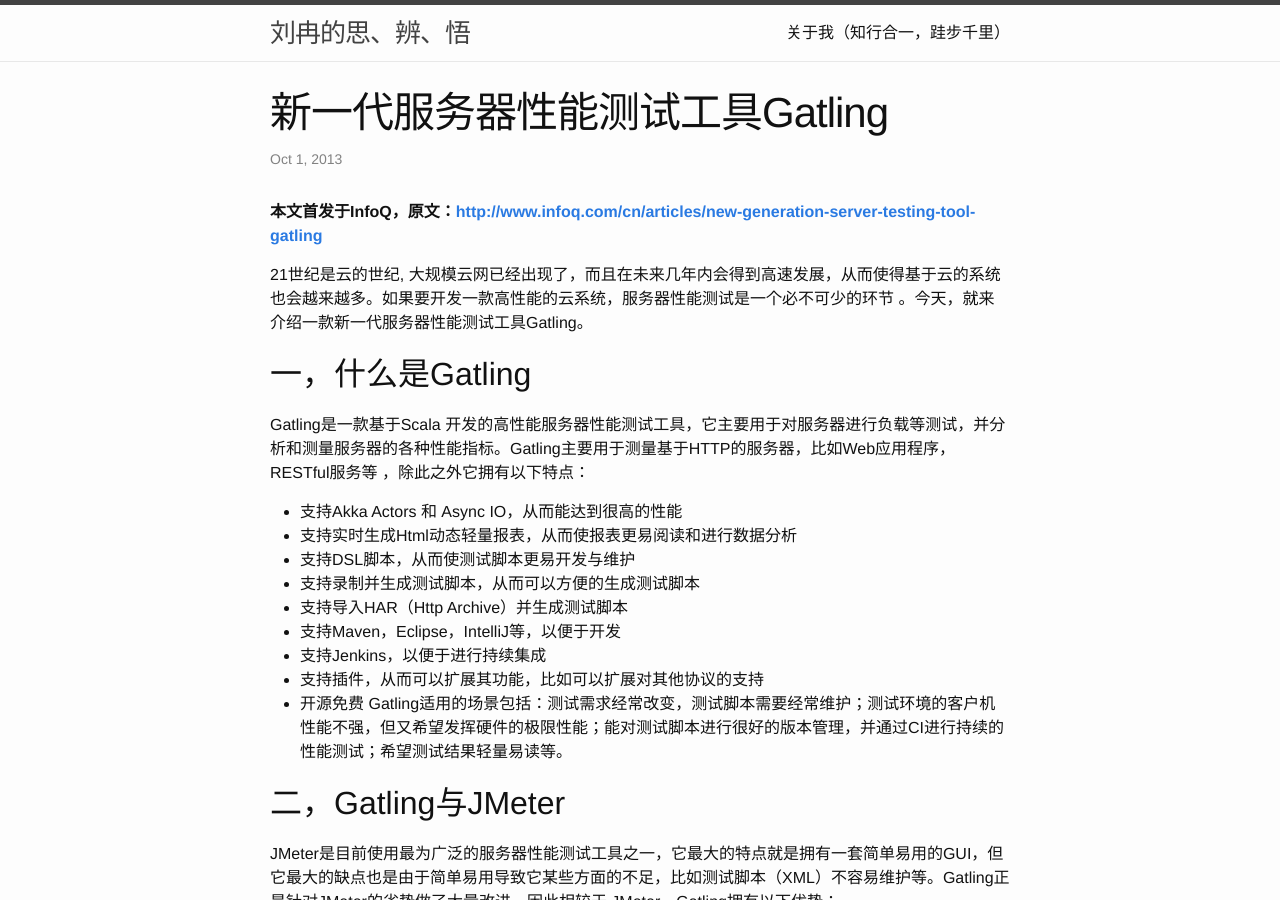
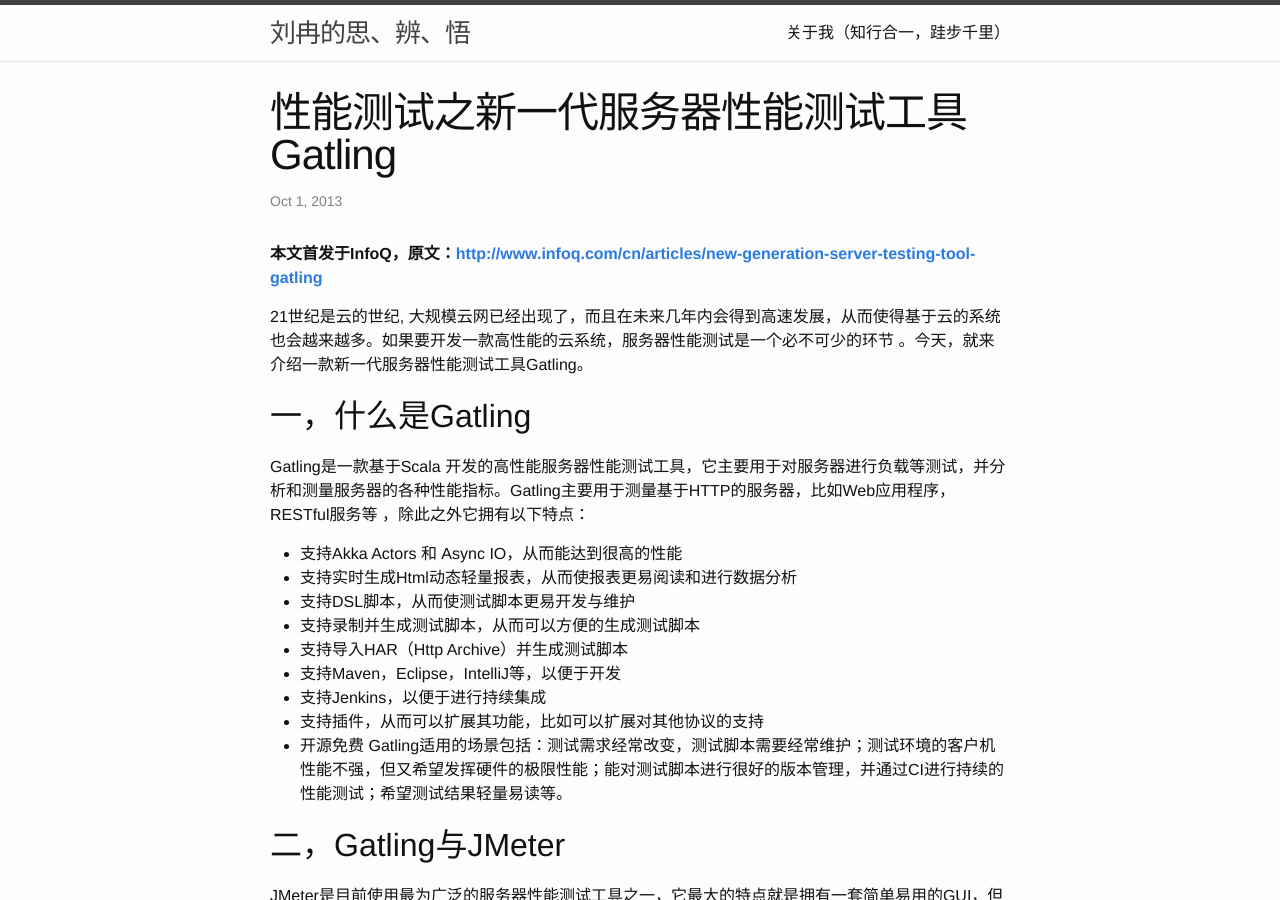
Before and after one commit to TWRanMan/twranman.github.io, a Jekyll site: the page built from _posts/2013-11-01-性能测试之新一代服务器性能测试工具Gatling.md, in a window 1280 px wide and 900 px high. Built offline with Jekyll 4.4.1, drawn with Linux system fonts in a browser that asks for light colours.

Commit message:
update some articles

```diff
--- a/_includes/footer.html
+++ b/_includes/footer.html
@@ -9,6 +9,7 @@
         <ul class="contact-list">
           <li>Email: <a href="mailto:{{ site.email }}">{{ site.email }}</a></li>
 		  <li>Linkedin: <a href="https://www.linkedin.com/pub/ran-liu/30/84/93">Ran Liu</a></li>
+		  <li>微信号: liuranman</a></li>
 		  <li>微信公众号: <img src="http://www.liuranthinking.com/assets/wechat/liuranthinking.jpg" height="180" width="180"/></li>
         </ul>
       </div>
--- a/_posts/2013-11-01-新一代服务器性能测试工具Gatling.md
+++ b/_posts/2013-11-01-性能测试之新一代服务器性能测试工具Gatling.md
@@ -1,6 +1,6 @@
 ---
 layout: post
-title:  "新一代服务器性能测试工具Gatling"
+title:  "性能测试之新一代服务器性能测试工具Gatling"
 date:   2013-10-01 13:50:26
 categories: performance update
 ---
--- a/_posts/2014-02-01-服务器性能测试工具及实战.html
+++ b/_posts/2013-11-20-性能测试之服务器性能测试工具及实战.html
@@ -1,7 +1,7 @@
 ---
 layout: post
-title:  "服务器性能测试工具及实战"
-date:   2014-02-01 13:50:26
+title:  "性能测试之服务器性能测试工具及实战"
+date:   2013-11-20 13:50:26
 categories: jekyll update
 ---
 
```
Also changed, not shown: _posts/2013-10-01-性能测试之敏捷开发中的一等公民.md (renamed from _posts/2013-10-01-性能测试-敏捷开发中的一等公民.md, +1 -1 lines).
